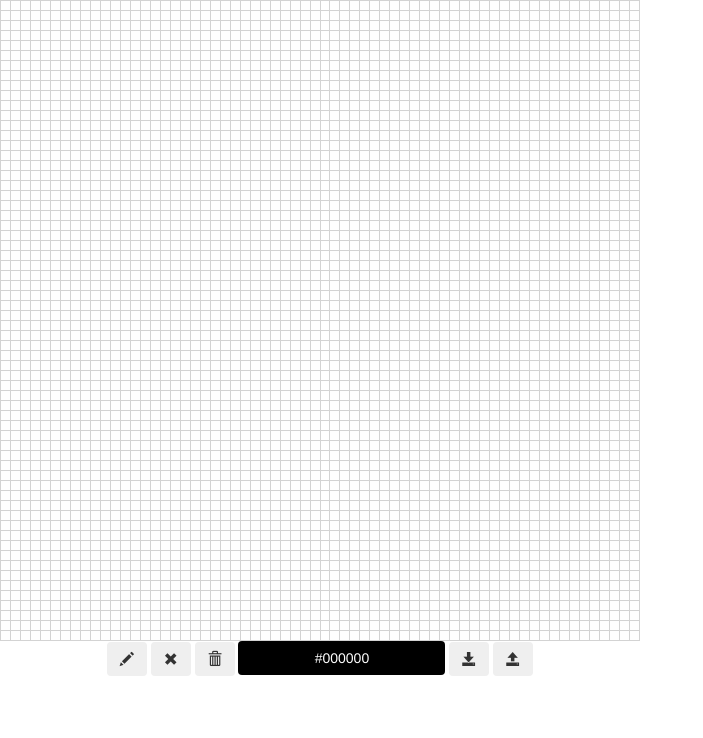
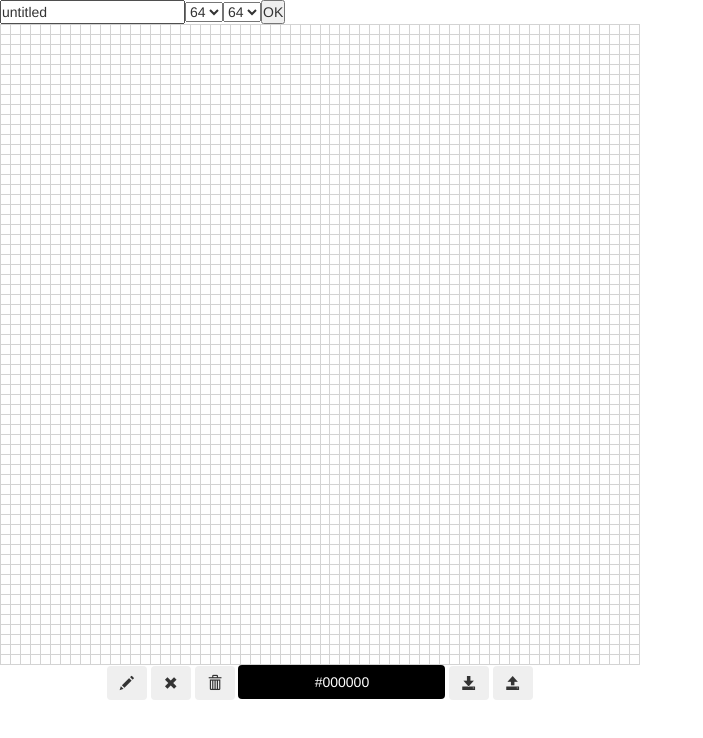
Before and after one commit to remi-san/pixel-art, a plain HTML site: page public/index.html in a window 1280 px wide. Shown: the whole page, without its empty margins (0-703 px from the left). Drawn offline with Linux system fonts and the light colour scheme.

Commit message:
added name and size config

```diff
--- a/public/index.html
+++ b/public/index.html
@@ -10,13 +10,7 @@
 				border-spacing: 0;
 				border-collapse: collapse;
 			}
-			.board {
-				width: 640px;
-				background: white;
-			}
 			.board td {
-				width: 10px;
-				height: 10px;
 				border: 1px solid lightgray;
 				cursor: pointer;
 			}
--- a/public/javascript/board.js
+++ b/public/javascript/board.js
@@ -1,6 +1,7 @@
-var Board = function (id, pic) {
+var Board = function (id, pic, displayWidth) {
 
-	this.id 	 = id;
+	this.id 	      = id;
+	this.displayWidth = displayWidth || 640;
 
 	this.tool    = 'pencil';
 	this.color   = '000000';
@@ -66,6 +67,23 @@ Board.prototype.buildBoard = function(pic) {
 	var self     = this;
 	this.picture = this.initPicture(pic);
 
+	var maxSize = Math.max(this.picture.width, this.picture.height);
+	var pixelWidth = 10;
+	switch (maxSize) {
+		case 16:
+			pixelWidth = 40;
+			break;
+		case 32:
+			pixelWidth = 20;
+			break;
+		case 64:
+			pixelWidth = 10;
+			break;
+		case 96:
+			pixelWidth = 7;
+			break;
+	}
+
 	var div   = $(self.id);
 	var table = $(document.createElement('table'));
 	var tbody = $(document.createElement('tbody'));
@@ -80,7 +98,36 @@ Board.prototype.buildBoard = function(pic) {
 	}
 
 	// Build the config bar
-	div.width('640px');
+	var buildOption = function (name, value) {
+		var selectedValue = value || 64;
+		var select = $('<select class="'+name+'"></select>');
+		[16, 32, 64, 96].forEach(function(val){
+			var option = $('<option value="'+val+'">'+val+'</option>');
+			if (val == selectedValue) {
+				option.attr('selected', 'selected');
+			}
+			select.append(option);
+		});
+		return select;
+	};
+
+	var optionBar = $('<div class="optionbar"></div>');
+	optionBar.append($('<input type="text" class="picture-name" value="'+this.picture.name+'" />'));
+	optionBar.append(buildOption('picture-width', this.picture.width));
+	optionBar.append(buildOption('picture-height', this.picture.height));
+	optionBar.append($('<button class="picture-size-btn">OK</option>'));
+	board.append(optionBar);
+
+	// Watch the option events
+	board.find('.picture-name').change(function(){
+		self.picture.name = $(this).val();
+	});
+
+	board.find('.picture-size-btn').click(function(){
+		self.picture.width = $('.picture-width').val();
+		self.picture.height = $('.picture-height').val();
+		self.buildBoard(self.picture);
+	});
 
 
 	// Build the table
@@ -100,6 +147,9 @@ Board.prototype.buildBoard = function(pic) {
 	table.append(tbody);
 	board.append(table);
 
+	table.find('td').css('width', pixelWidth+'px').css('height', pixelWidth+'px');
+	div.width(this.picture.width*pixelWidth+'px');
+
 	// Watch the drawing event
 	board.find('td').mouseover(function(){
 		if (Board.prototype.mouseDown) {
@@ -114,7 +164,7 @@ Board.prototype.buildToolBar = function() {
 	var self = this;
 
 	var div   = $(self.id);
-	div.append($(''+
+	div.append($(
 		'<div class="toolbar">'+
 		'	<div class="toolset toolset-draw">'+
 		'		<button class="tool tool-draw tool-draw-pencil btn glyphicon glyphicon-pencil" pixel-tool="pencil"></button>'+
@@ -129,13 +179,15 @@ Board.prototype.buildToolBar = function() {
 		'		<button class="tool tool-util btn glyphicon glyphicon-open" pixel-util="load"></button>'+
 		'		<input type="file" class="tool-util-import" style="display:none;"></button>'+
 		'	</div>'+
-		'</div>')); // TODO refacto this
+		'</div>'
+	)); // TODO refacto this
 
 	div.find('.tool-draw').click(function() {
 		self.tool = $(this).attr('pixel-tool');
 
 		if (self.tool == 'erase-all') {
-			self.buildBoard();
+			self.picture.bitMap = {};
+			self.buildBoard(self.picture);
 			self.tool = 'pencil';
 		}
 	});
```
